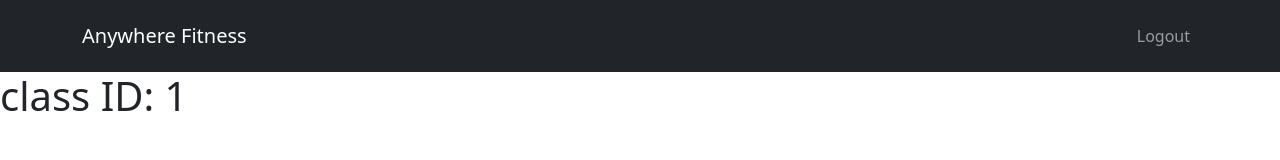
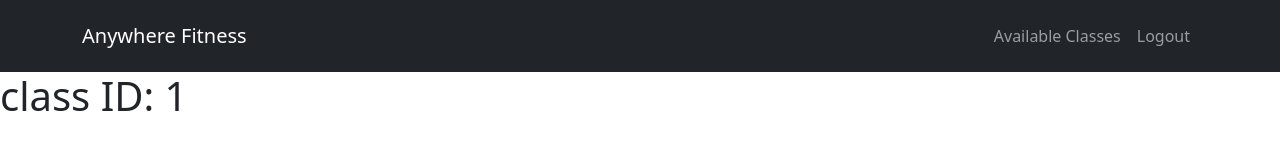
Before and after one commit to AnywhereFitness97/AnywhereFitness, a React (Create React App) app in the folder front-end/: page /client/1 in a window 1280 px wide. Shown: the top 160 px of the page. Built offline with nearby package versions, Linux system fonts and the light colour scheme.

Commit message:
added nav link for client called available classes

```diff
--- a/front-end/src/components/AvailableClassFocus.js
+++ b/front-end/src/components/AvailableClassFocus.js
@@ -1,7 +1,6 @@
 import React from "react";
 
 function AvailableClassFocus(props) {
-  console.log(props);
   return (
     <div>
       <h1>class ID: {props.match.params.id}</h1>
--- a/front-end/src/components/Header.js
+++ b/front-end/src/components/Header.js
@@ -36,18 +36,26 @@ function Header(props) {
               </li>
             )}
 
+            {pathname.includes("/instructor") && (
+              <li className="nav-item m-auto">
+                <Link to="/instructor/add" className="text-decoration-none">
+                  <a className="nav-link">Add Class</a>
+                </Link>
+              </li>
+            )}
+
+            {pathname.includes("/client") && (
+              <li className="nav-item m-auto">
+                <Link to="/client" className="text-decoration-none">
+                  <a className="nav-link">Available Classes</a>
+                </Link>
+              </li>
+            )}
+
             {pathname !== "/" && pathname !== "/register" && (
               <li className="nav-item m-auto">
                 <Link to="/" className="text-decoration-none">
                   <a className="nav-link">Logout</a>
-                </Link>
-              </li>
-            )}
-
-            {pathname.includes("/instructor") && (
-              <li className="nav-item m-auto">
-                <Link to="/instructor/add" className="text-decoration-none">
-                  <a className="nav-link">Add Class</a>
                 </Link>
               </li>
             )}
```
